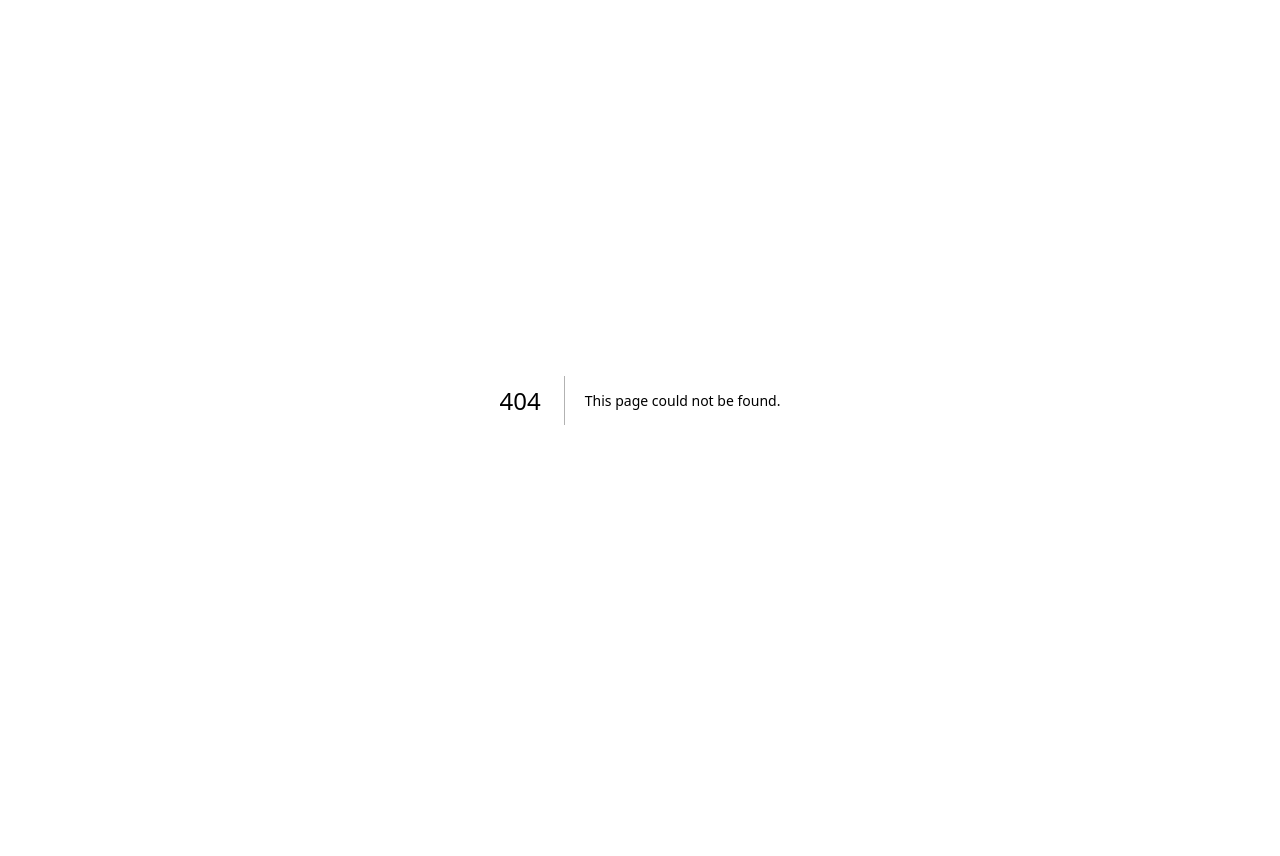
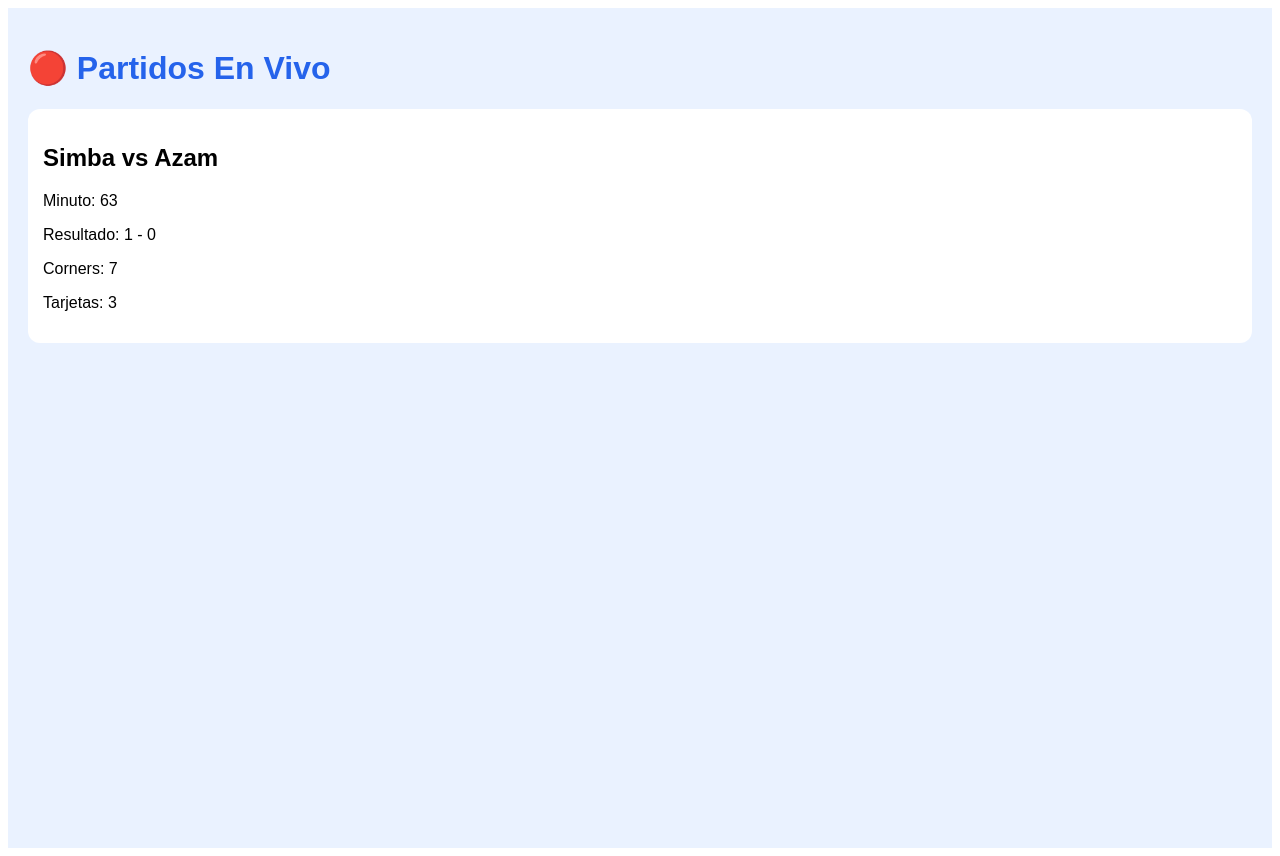
Before and after one commit to estoeslacallalacalla-debug/sports-picks-platform, a Next.js app: page /live in a window 1280 px wide. Before the commit this address had no page. Before the commit the page ends 800 px from the top, so only its background shows below. Built offline with nearby package versions, Linux system fonts and the light colour scheme.

Commit message:
Add Live component for displaying live match updates

```diff
--- /dev/null
+++ b/pages/live.js
@@ -0,0 +1,31 @@
+export default function Live() {
+  return (
+    <div
+      style={{
+        backgroundColor: "#eaf2ff",
+        minHeight: "100vh",
+        padding: "20px",
+        fontFamily: "Arial"
+      }}
+    >
+      <h1 style={{ color: "#2563eb" }}>
+        🔴 Partidos En Vivo
+      </h1>
+
+      <div
+        style={{
+          background: "white",
+          padding: "15px",
+          borderRadius: "12px",
+          marginTop: "20px"
+        }}
+      >
+        <h2>Simba vs Azam</h2>
+        <p>Minuto: 63</p>
+        <p>Resultado: 1 - 0</p>
+        <p>Corners: 7</p>
+        <p>Tarjetas: 3</p>
+      </div>
+    </div>
+  );
+}
```
